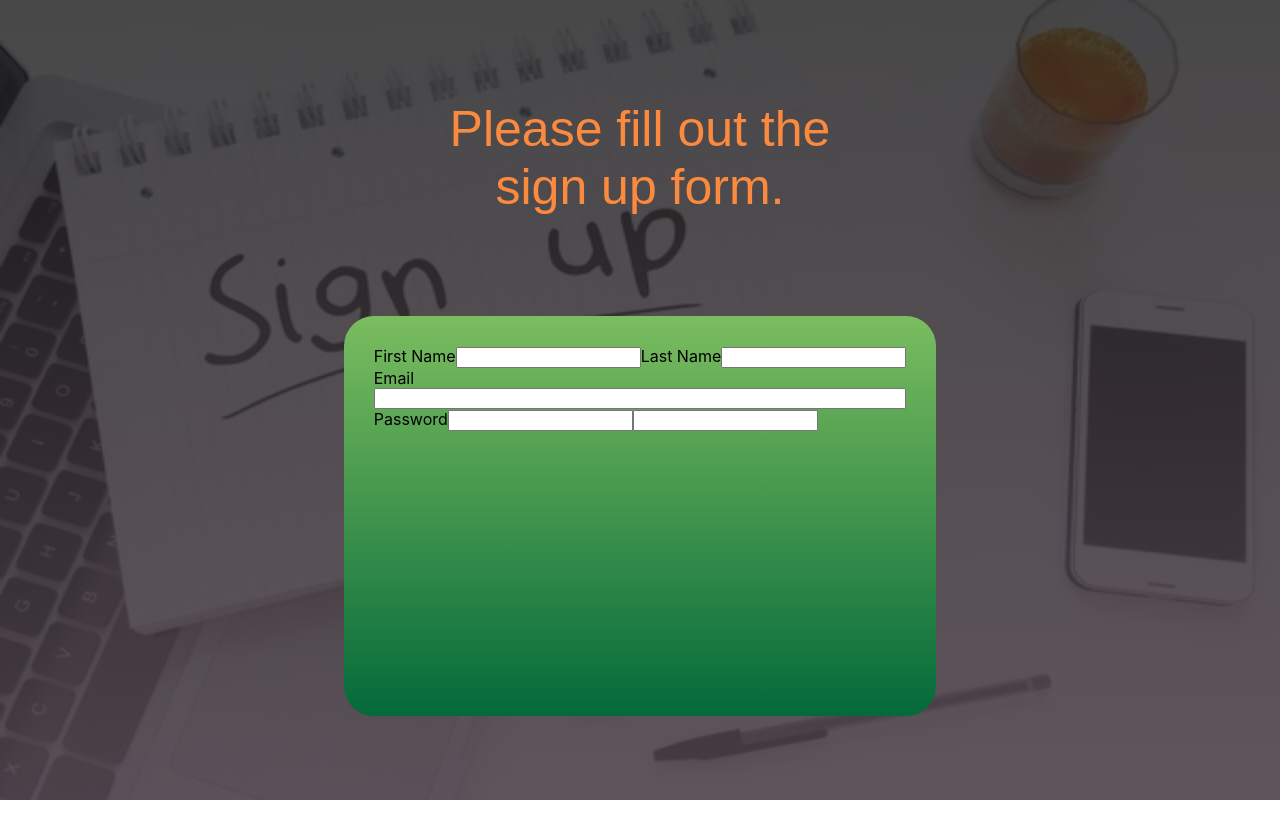
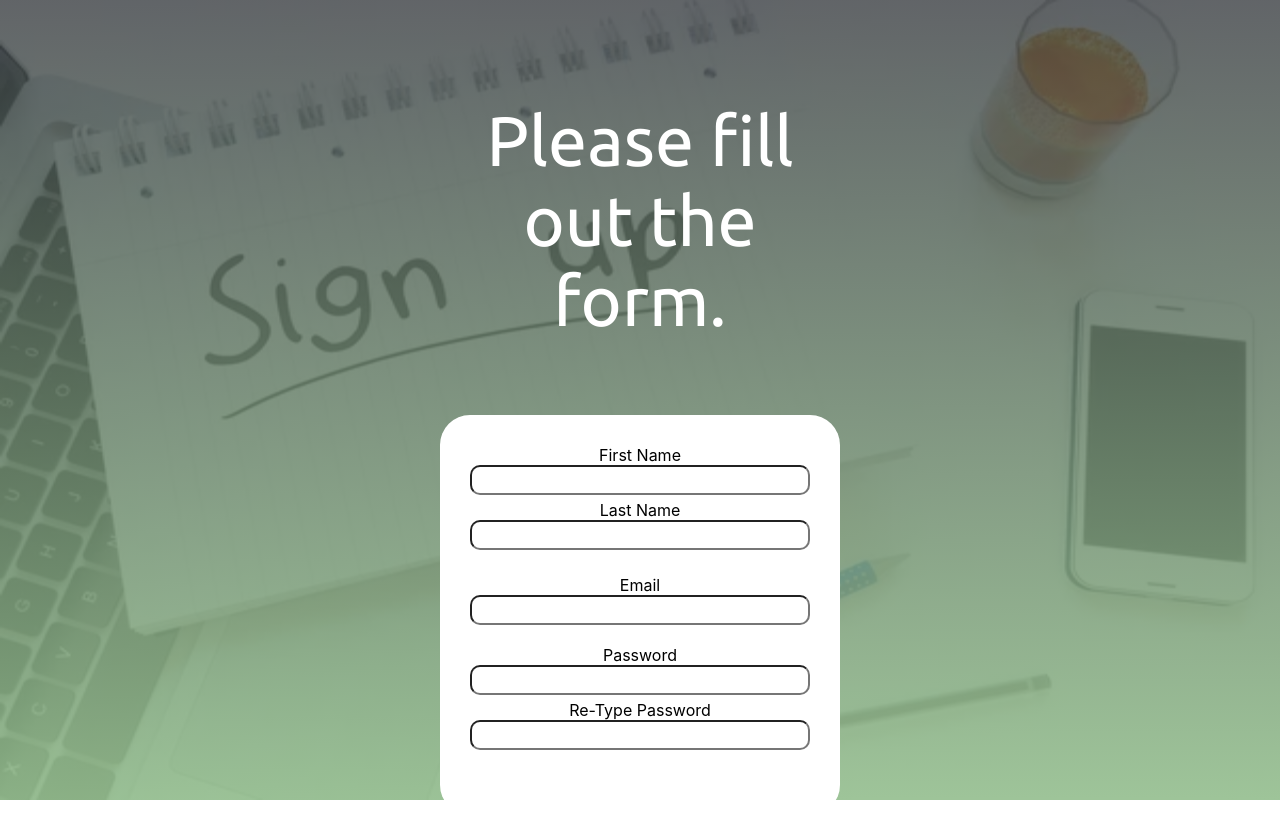
Before and after one commit to baldeepparihar/auth-login-with-jwt-mongoose, a React (Create React App) app in the folder client/: page /signup in a window 1280 px wide. Built offline with nearby package versions, Linux system fonts and the light colour scheme.

Commit message:
styled signup form

```diff
--- a/client/src/components/signup/signup.css
+++ b/client/src/components/signup/signup.css
@@ -1,5 +1,5 @@
 /* reset */
-@import url('https://fonts.googleapis.com/css2?family=Merienda:wght@400;700&family=Montserrat:wght@300;400;700&family=Roboto:wght@100;400;700&display=swap');
+@import url('https://fonts.googleapis.com/css2?family=Ubuntu:wght@300;400;700&display=swap');
 
 html {
     box-sizing: border-box;
@@ -28,7 +28,7 @@ html {
   /* CSS BEGIN */
 
   .signup {
-    background-image: linear-gradient(to bottom, rgba(27, 26, 27, 0.8), rgba(78, 66, 75, 0.9)),
+    background-image: linear-gradient(to bottom, rgba(58, 62, 66, 0.8), rgba(148, 190, 142, 0.9)),
     url('../../assets/signup.jpg');
     background-size: 100vw 100vh;
     background-position-x: center;
@@ -38,52 +38,91 @@ html {
     align-items: center;
     padding-top: 100px;
     min-height: 100vh;
-
   }
 
   .signup h1 {
-    margin-bottom: 100px;
+    margin-bottom: 75px;
     width: 30%;
-    font-family: fantasy;
-    font-size: 50px;
     text-align: center;
-    color: rgb(197, 21, 21);
-    animation: color-loop 1s ease;
+    color: #ffffff;
+    font-family: 'Ubuntu', sans-serif;
+    font-size: 70px;
+    opacity: 0;
+    animation: fade-in .3s;
+    animation-delay: .2s;
     animation-fill-mode: forwards;
   }
 
   .signup__form {
     background: rgb(3,106,58);
-    background: linear-gradient(0deg, rgba(3,106,58,1) 0%, rgb(123, 189, 95) 100%, rgba(53,122,3,1) 100%);
+    background: #fff;
     display: flex;
     flex-direction: column;
+    align-items: center;
+    justify-content: flex-start;
     height: 400px;
+    min-width: 400px;
     padding: 30px;
     border-radius: 30px;
+    opacity: 0;
+    animation: fade-in .6s;
+    animation-delay: .3s;
+    animation-fill-mode: forwards;
   }
 
-  @keyframes color-loop {
-      0% {
-          color: blue;
-          opacity: .2;
-      }
-      20% {
-          color: rgb(7, 69, 119);
-          opacity: .4;
-      }
-      40% {
-          color: rgb(14, 200, 224);
-          opacity: .6;
-      }
-      60% {
-          color: rgb(58, 219, 71);
-          opacity: .8;
-      }
-      80% {
-          color: rgb(233, 247, 38);
-          opacity: 1;
-      }
-      100% {
-          color: rgb(252, 138, 62);
-      }
+  .signup__form--names {
+      display: flex;
+      flex-direction: column;
+      align-items: center;
+      width: 100%;
+      height: auto;
+      margin-bottom: 20px;
   }
+
+  .signup__form--names input {
+      height: 30px;
+      width: 100%;
+      border-radius: 10px;
+      margin-bottom: 5px;
+
+  }
+
+  .signup__form--email {
+    display: flex;
+    flex-direction: column;
+    align-items: center;
+    width: 100%;
+    height: auto;
+  }
+
+  .signup__form--email input {
+    height: 30px;
+    width: 100%;
+    border-radius: 10px;
+    margin-bottom: 20px;
+  }
+
+  .signup__form--passwords {
+      display: flex;
+      flex-direction: column;
+      align-items: center;
+      width: 100%;
+  }
+
+  .signup__form--passwords input {
+      height: 30px;
+      width: 100%;
+      border-radius: 10px;
+      margin-bottom: 5px;
+  }
+
+
+
+  @keyframes fade-in {
+    0% {
+      opacity: 0;
+    }
+    100% {
+      opacity: 1;
+    }
+  }
--- a/client/src/components/signup/signup.js
+++ b/client/src/components/signup/signup.js
@@ -4,21 +4,23 @@ import './signup.css';
 function Signup() {
     return(
         <div className="signup">
-                <h1>Please fill out the sign up form.</h1>
+                <h1>Please fill out the form.</h1>
             <form className="signup__form" action="submit">
-                <div>
+                <div className="signup__form--names">
                     <label htmlFor="firstName">First Name</label>
                     <input id="firstName" type="text" />
                     <label htmlFor="lastName">Last Name</label>
                     <input id="lastName" type="text" />
                 </div>
+                <div className="signup__form--email" >
                     <label htmlFor="email">Email</label>
-                    <input type="email" />
-                <div>
+                    <input type="email" id="email" />
+                </div>
+                <div className="signup__form--passwords">
                     <label htmlFor="password">Password</label>
-                    <input type="password" />
-                    <label htmlFor="repeat-password"></label>
-                    <input type="repeat-password" />
+                    <input type="password" id="password" />
+                    <label htmlFor="re-type-password">Re-Type Password</label>
+                    <input type="password" id="password" />
                 </div>
             </form>
         </div>
```
